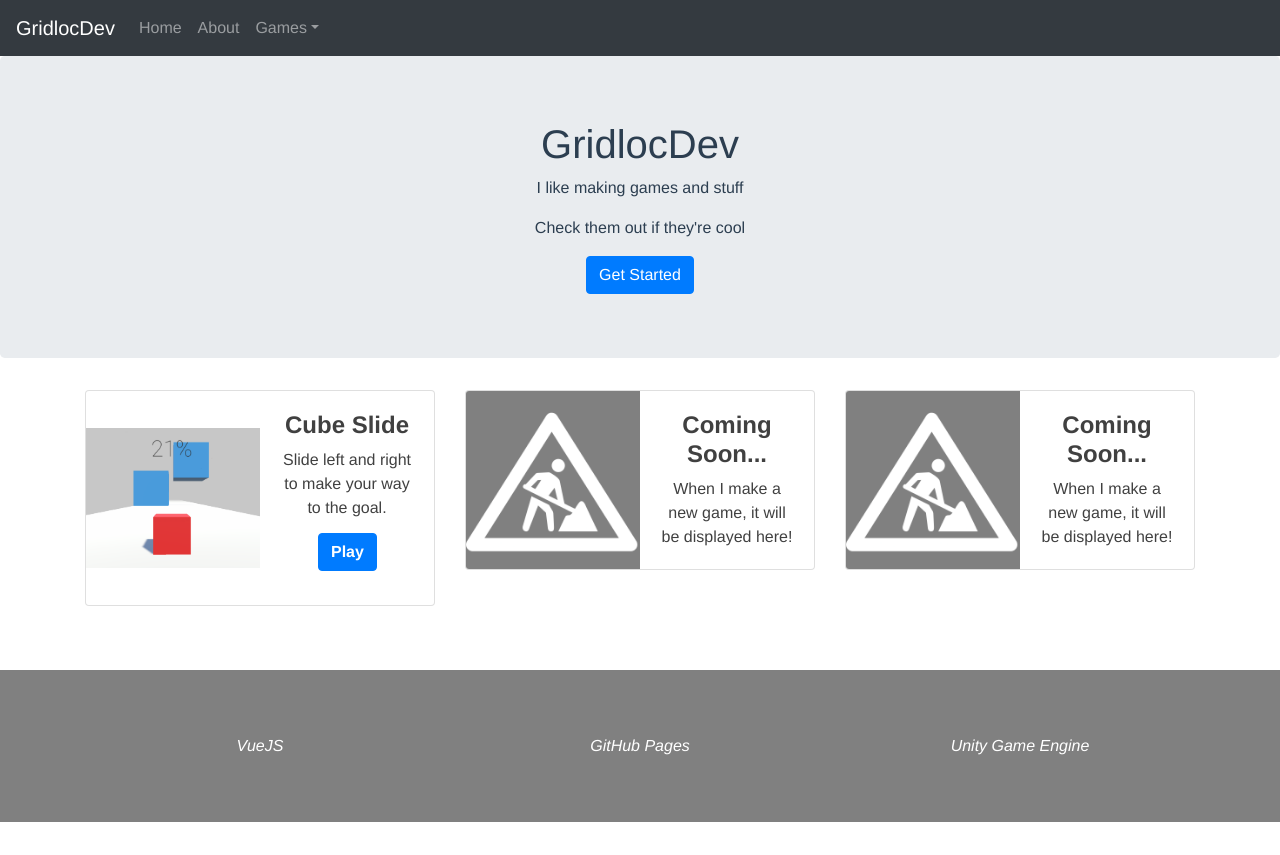
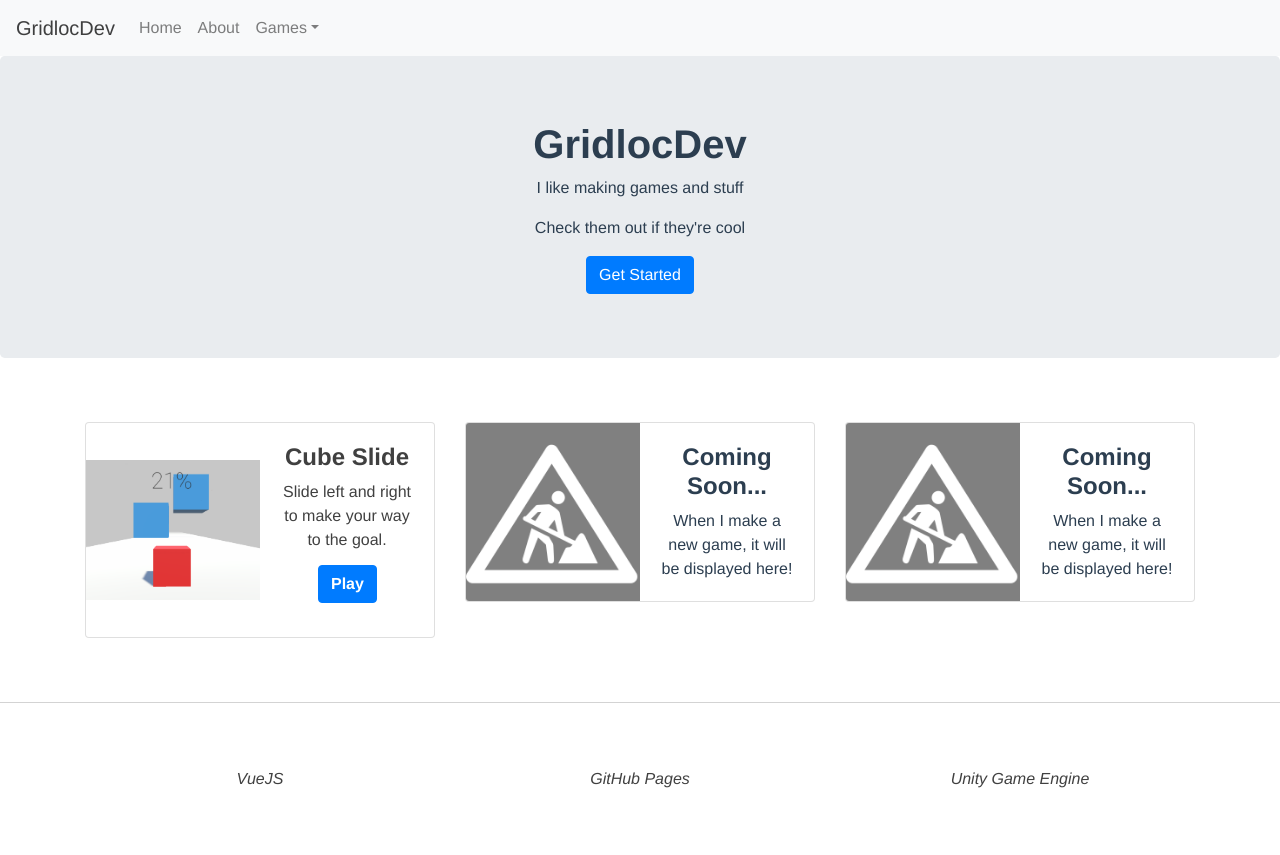
Before and after one commit to gridlocdev/games, a Vue app: page / in a window 1280 px wide. Before the commit the page ends 822 px from the top, so only its background shows below. Built offline with nearby package versions, Linux system fonts and the light colour scheme.

Commit message:
extra styling stuff

```diff
--- a/src/App.vue
+++ b/src/App.vue
@@ -1,7 +1,9 @@
 <template>
   <div id="app">
-    <b-navbar toggleable="lg" type="dark" variant="dark">
-      <b-navbar-brand>GridlocDev</b-navbar-brand>
+    <b-navbar toggleable="lg" type="light" variant="light">
+      <b-navbar-brand>
+        <b-link :to="{ path: '/'}">GridlocDev</b-link>
+      </b-navbar-brand>
 
       <b-navbar-toggle target="nav-collapse"></b-navbar-toggle>
       <b-collapse id="nav-collapse" is-nav>
@@ -56,19 +58,19 @@ export default {
 *:focus {
   outline: none;
 }
+
 #footer {
+  border-top: 1px solid lightgrey;
   width: 100%;
-  margin: 5% 0% 0%;
   padding: 5% 0%;
-  background-color: grey;
 }
 
 #footer a {
-  color: white;
+  color: rgba(0, 0, 0, 0.75);
   font-style: italic;
 }
 #footer a:hover {
-  color: rgba(256, 256, 256, 0.75);
+  color: rgba(0, 0, 0, 0.5);
   transition: 0.2s;
 }
 #app {
@@ -91,4 +93,20 @@ export default {
 #nav a.router-link-exact-active {
   color: #42b983;
 }
+
+.navbar a {
+  color: rgba(0, 0, 0, 0.75);
+}
+.navbar a:hover {
+  text-decoration: none;
+}
+
+.button:hover {
+  box-shadow: rgba(0, 0, 0, 0.2) 0px 10px 16px 0px,
+    rgba(0, 0, 0, 0.19) 0px 6px 20px 0px !important;
+}
+:not(.navbar-toggler)button:hover {
+  box-shadow: rgba(0, 0, 0, 0.2) 0px 10px 16px 0px,
+    rgba(0, 0, 0, 0.19) 0px 6px 20px 0px !important;
+}
 </style>
--- a/src/components/CubeSlide.vue
+++ b/src/components/CubeSlide.vue
@@ -19,7 +19,9 @@
               variant="primary"
               href="https://gridlocdev.github.io/cubeSlide/"
               style="width:100%;"
-            >Play</b-button>
+            >
+              <b>Play</b>
+            </b-button>
           </b-col>
         </b-row>
       </div>
--- a/src/views/About.vue
+++ b/src/views/About.vue
@@ -8,7 +8,7 @@
               <b>About Me</b>
             </h4>
             <p>I'm a software developer by trade, but I make games too. I like long walks on the beach, and hanging with the bros on a saturday night. I'm 6'2", and feel just as comfortable in jeans and a T-shirt as I do in a cocktail dress and heels.</p>
-            <p>If you didn't notice already, the dude on the right is not me. That would be sweet though.</p>
+            <p>If you didn't notice already, the dude in the picture is not me. That would be sweet though.</p>
           </b-col>
           <b-col sm="12" md="6" lg="6" xl="6">
             <b-img fluid-grow :src="require('../assets/abs.jpg')"></b-img>
@@ -28,7 +28,7 @@ export default {
 
 <style>
 #gameContainer {
-  height: 500px;
+  height: 600px;
   display: flex;
   align-items: center;
 }
--- a/src/views/Home.vue
+++ b/src/views/Home.vue
@@ -70,25 +70,20 @@
   height: 100%;
   background-color: grey;"
                     >
-                      <router-link to="/CubeSlide">
                       <b-card-img
                         :src="require('../assets/Under-construction-white.26c32086.png')"
                         alt="Image"
                         class="rounded-0"
                       ></b-card-img>
-                      </router-link>
                     </div>
                   </b-col>
                   <b-col md="6">
                     <b-card-body>
                       <h4>
-                        <b-link :to="{ path: '/CubeSlide'}">Coming Soon...</b-link>
+                        <b>Coming Soon...</b>
                       </h4>
-                      <router-link to="/CubeSlide">
-                        <b-card-text
-                          class="nobold"
-                        >When I make a new game, it will be displayed here!</b-card-text>
-                      </router-link>
+                      <b-card-text class="nobold">When I make a new game, it will be displayed here!</b-card-text>
+
                       <!-- <b-button
                         class="button animate__animated animate__infinite animate__pulse"
                         variant="primary"
@@ -112,25 +107,19 @@
   height: 100%;
   background-color: grey;"
                     >
-                      <router-link to="/CubeSlide">
                       <b-card-img
                         :src="require('../assets/Under-construction-white.26c32086.png')"
                         alt="Image"
                         class="rounded-0"
                       ></b-card-img>
-                      </router-link>
                     </div>
                   </b-col>
                   <b-col md="6">
                     <b-card-body>
                       <h4>
-                        <b-link :to="{ path: '/CubeSlide'}">Coming Soon...</b-link>
+                        <b>Coming Soon...</b>
                       </h4>
-                      <router-link to="/CubeSlide">
-                        <b-card-text
-                          class="nobold"
-                        >When I make a new game, it will be displayed here!</b-card-text>
-                      </router-link>
+                      <b-card-text class="nobold">When I make a new game, it will be displayed here!</b-card-text>
                       <!-- <b-button
                         class="button animate__animated animate__infinite animate__pulse"
                         variant="primary"
@@ -156,6 +145,13 @@ export default {
 </script>
 
 <style scoped>
+#my-games {
+  margin: 5% 0%;
+}
+
+.jumbotron h1 {
+  font-weight: bold;
+}
 a {
   color: rgba(0, 0, 0, 0.75);
   font-weight: bold;
@@ -171,11 +167,20 @@ a .nobold {
 a .nobold:hover {
   color: rgba(0, 0, 0, 0.75);
 }
+
+.card:hover {
+  transition: 0.3s;
+  box-shadow: rgba(0, 0, 0, 0.2) 0px 10px 16px 0px,
+    rgba(0, 0, 0, 0.19) 0px 6px 20px 0px !important;
+}
+
 .button {
   margin: 10%;
   color: white;
 }
-.button:hover {
+.button:hover, button:hover {
   color: white;
+  box-shadow: rgba(0, 0, 0, 0.2) 0px 10px 16px 0px,
+    rgba(0, 0, 0, 0.19) 0px 6px 20px 0px !important;
 }
 </style>
```
Lines whose indentation alone changed are shown as unchanged.
